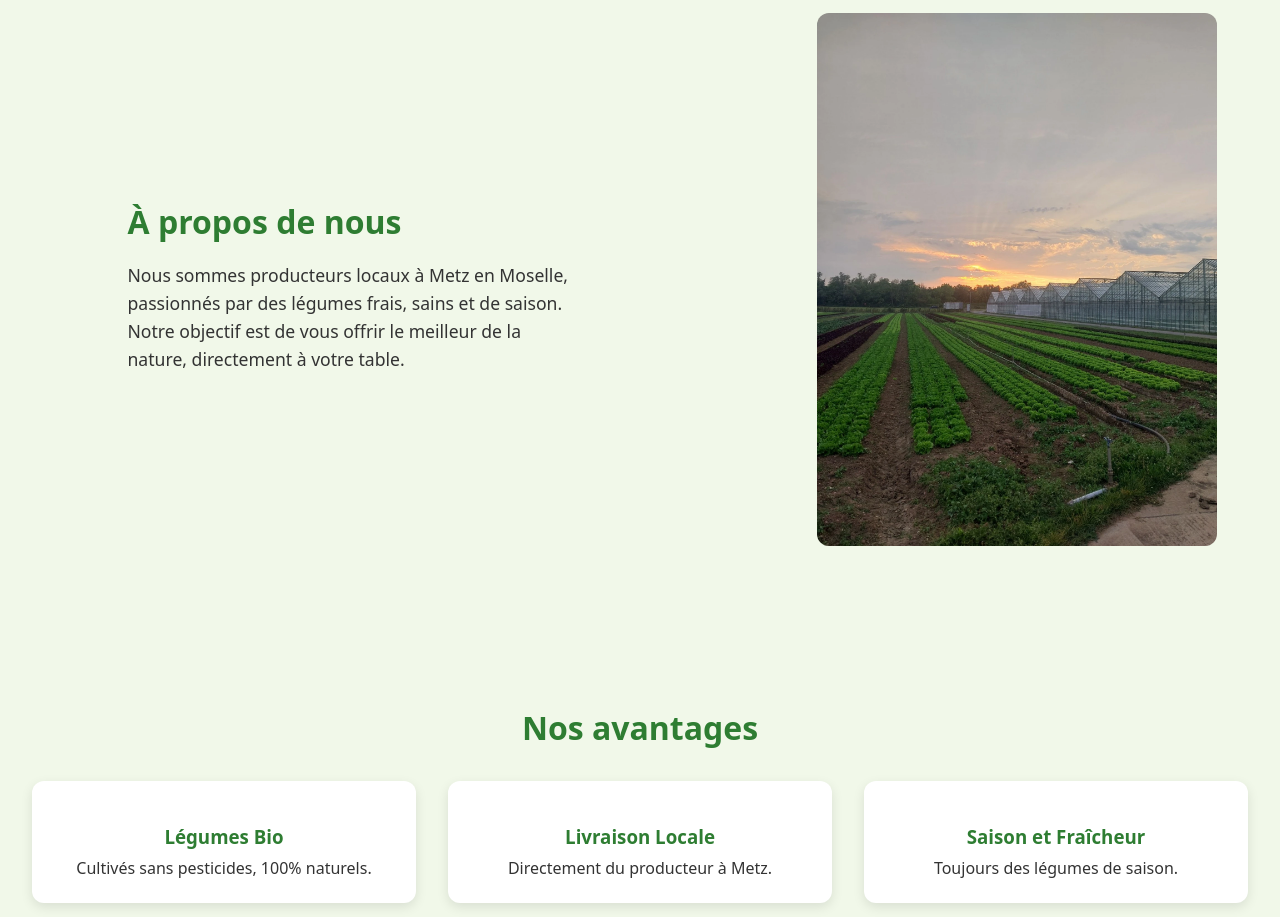
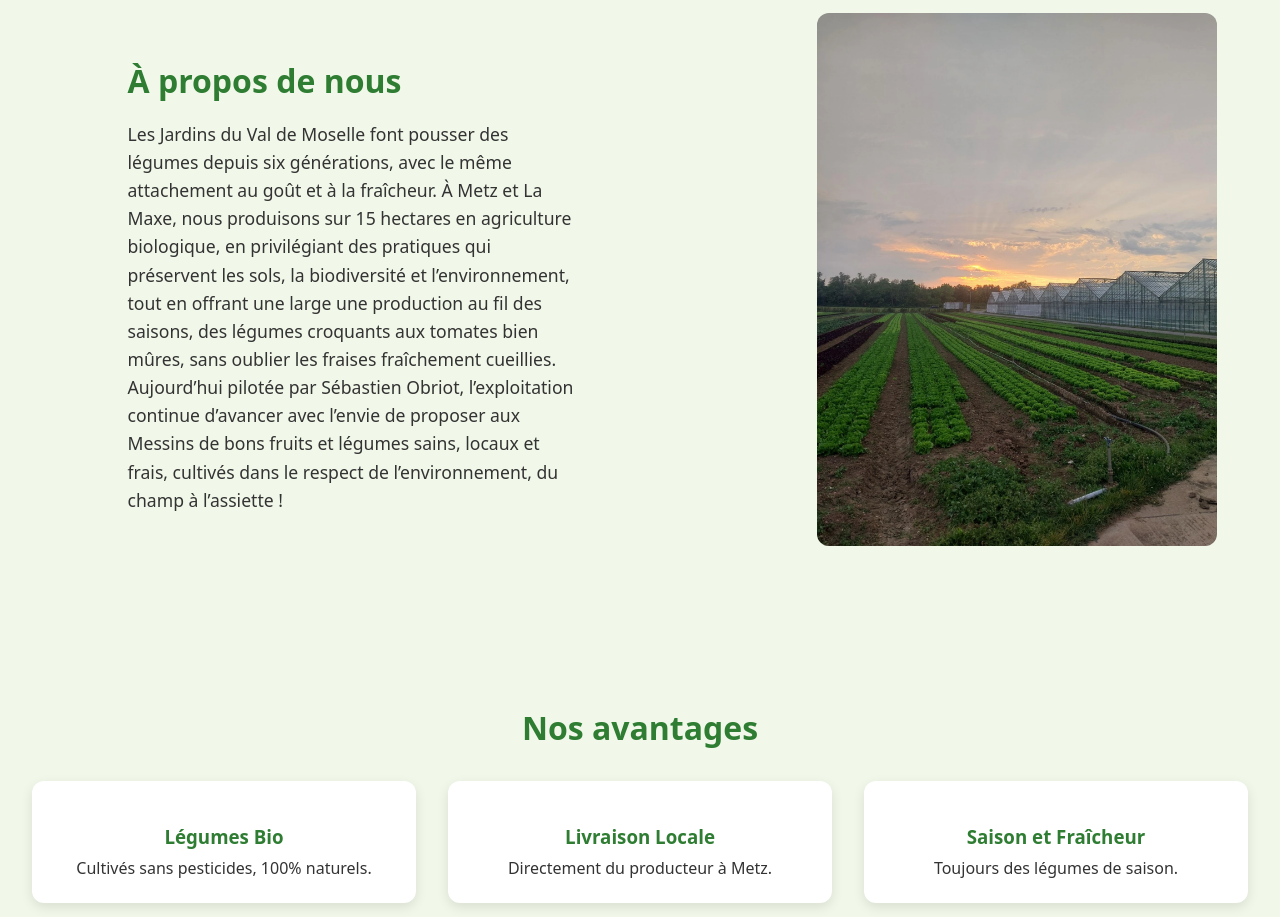
Before and after one commit to PhilippeDeOliveira75/Les-Jardins, a React (Vite) app: page / in a window 1280 px wide. Shown: the part 1100-2017 px from the top of the page. Built offline with nearby package versions, Linux system fonts and the light colour scheme.

Commit message:
text about us

```diff
--- a/src/pages/Public/Home/home.jsx
+++ b/src/pages/Public/Home/home.jsx
@@ -50,8 +50,8 @@ export default function Home() {
           <div className="home__about-text">
             <h2>À propos de nous</h2>
             <p>
-              Nous sommes producteurs locaux à Metz en Moselle, passionnés par des légumes frais, sains et de saison.
-              Notre objectif est de vous offrir le meilleur de la nature, directement à votre table.
+              Les Jardins du Val de Moselle font pousser des légumes depuis six générations, avec le même attachement au goût et à la fraîcheur. À Metz et La Maxe, nous produisons sur 15 hectares en agriculture biologique, en privilégiant des pratiques qui préservent les sols, la biodiversité et l’environnement, tout en offrant une large une production au fil des saisons, des légumes croquants aux tomates bien mûres, sans oublier les fraises fraîchement cueillies.
+Aujourd’hui pilotée par Sébastien Obriot, l’exploitation continue d’avancer avec l’envie de proposer aux Messins de bons fruits et légumes sains, locaux et frais, cultivés dans le respect de l’environnement, du champ à l’assiette !
             </p>
           </div>
           <div className="home__about-image">
```
